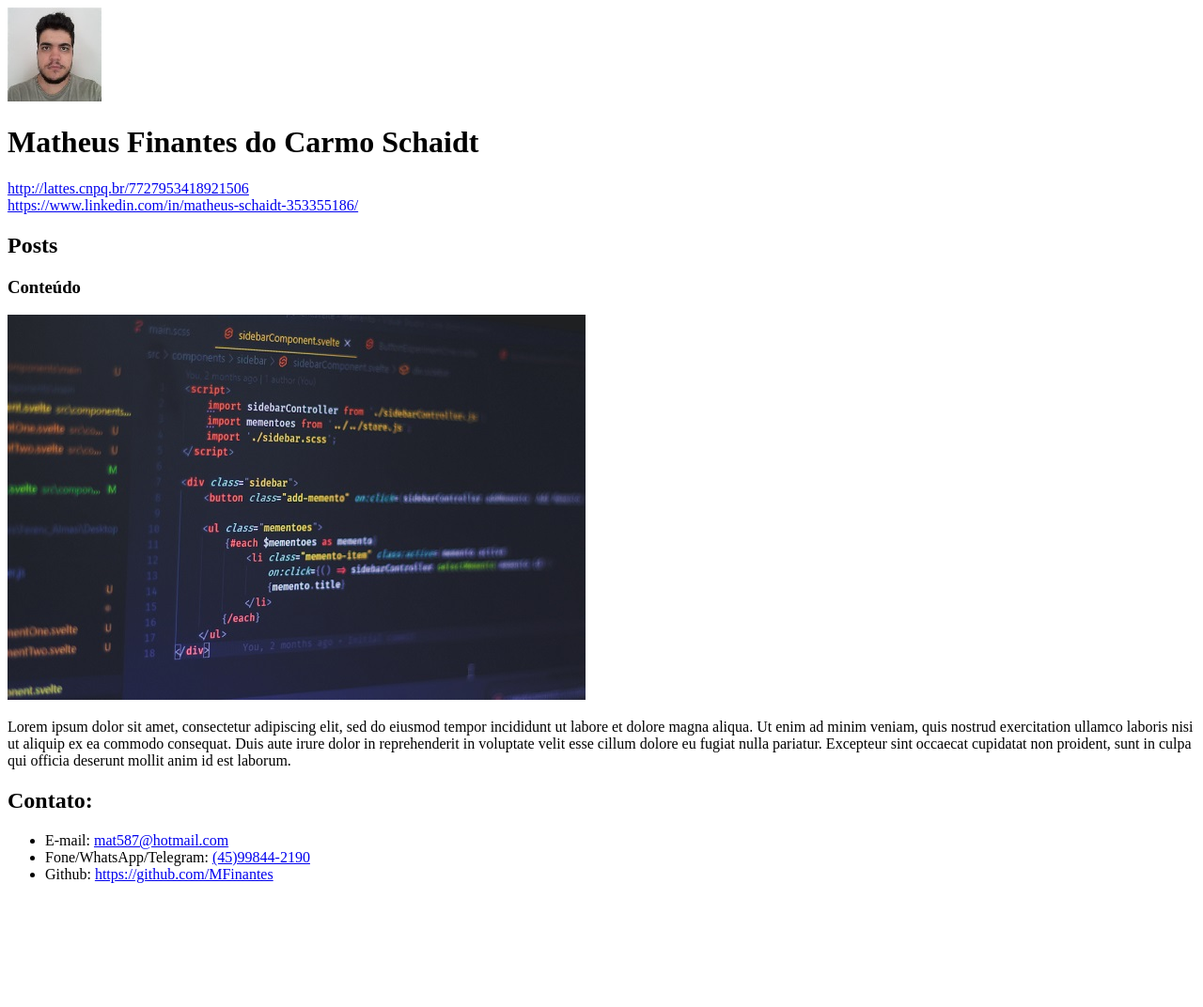
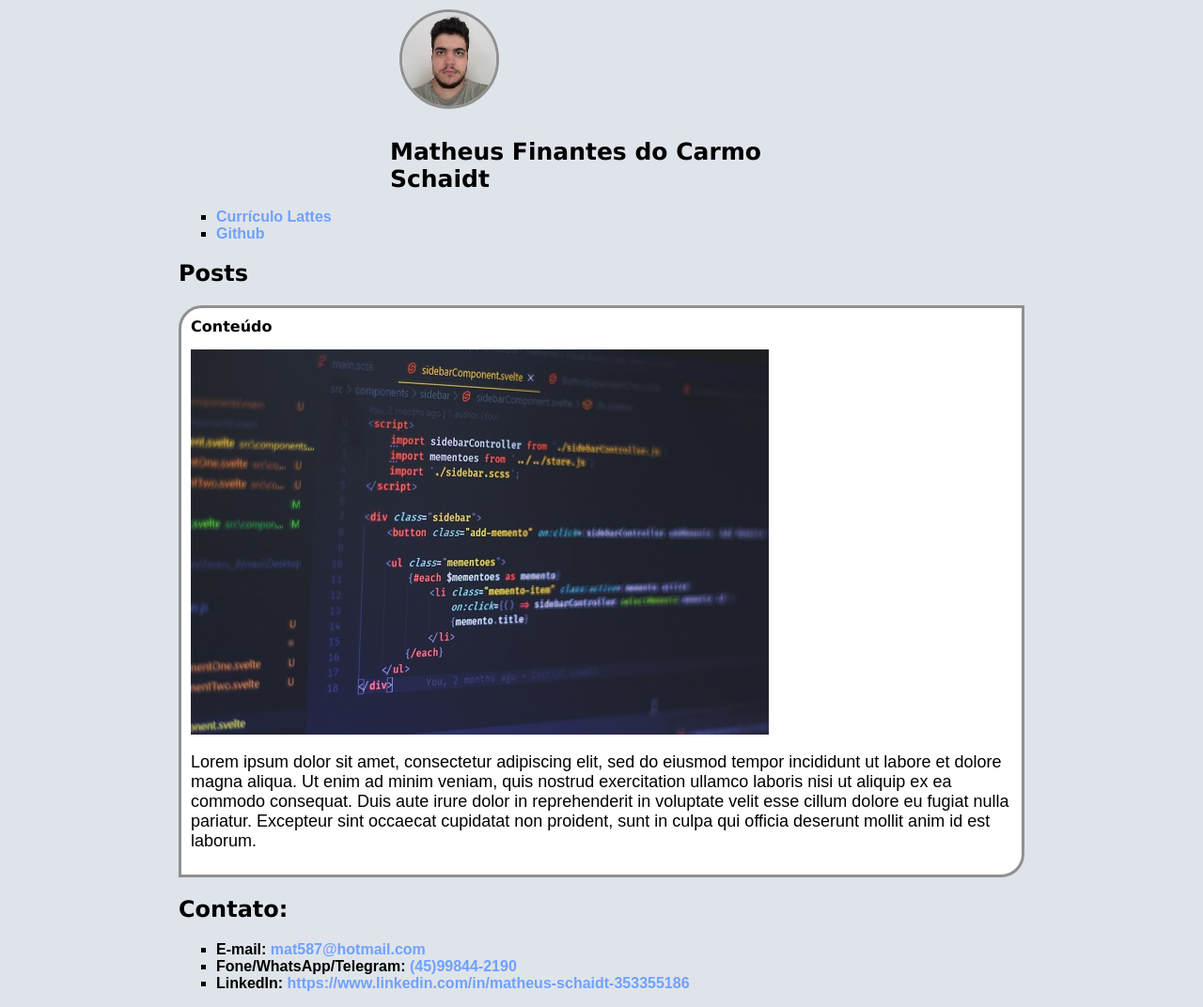
Before and after one commit to MFinantes/Repositorio-Bootcamp-DIO, a plain HTML site: page Outros Projetos/Site Pessoal/Sitepessoal.html in a window 1280 px wide. Shown: the whole page at 94% size. Before the commit the page ends 956 px from the top, so only its background shows below. Drawn offline with Linux system fonts and the light colour scheme.

Commit message:
adição de elementos estéticos e melhor layout

```diff
--- a/Outros Projetos/Site Pessoal/Sitepessoal.html
+++ b/Outros Projetos/Site Pessoal/Sitepessoal.html
@@ -3,37 +3,35 @@
 <html>
 <head>
 	<meta charset="utf-8">
-	<title>
-
-	</title>
-
+	<title>Matheus Finantes do Carmo Schaidt</title>
+	<link rel="stylesheet" href="style.css">
 </head>
 <body>
-	<header>
-		<img src="retratomatheus.gif" alt="Foto de Matheus">
-		<h1>Matheus Finantes do Carmo Schaidt</h1>
+	<header class="cabecalho">
+		<img src="retratomatheus.gif" alt="Foto de Matheus" class="photo">
+		<h1 id="title">Matheus Finantes do Carmo Schaidt</h1>
 	</header>
-
-	<a href="http://lattes.cnpq.br/7727953418921506" target="_blank">http://lattes.cnpq.br/7727953418921506</a><br>
-	<a href="https://www.linkedin.com/in/matheus-schaidt-353355186/" target="_blank">https://www.linkedin.com/in/matheus-schaidt-353355186/</a>
+	<ul>
+	<li><a href="http://lattes.cnpq.br/7727953418921506" target="_blank">Currículo Lattes</a></li>
+	<li><a href="https://github.com/MFinantes" target="_blank">Github</a></li></ul>
 	<section>
 		<header>
-			<h2>Posts</h2>
+			<h2 class="subtitle">Posts</h2>
 		</header>
-		<article>
+		<article class="post">
 			<header>
-				<h3>Conteúdo</h3>
-				<img src="programar.jpg" alt="Foto-Programar">
-				<p>Lorem ipsum dolor sit amet, consectetur adipiscing elit, sed do eiusmod tempor incididunt ut labore et dolore magna aliqua. Ut enim ad minim veniam, quis nostrud exercitation ullamco laboris nisi ut aliquip ex ea commodo consequat. Duis aute irure dolor in reprehenderit in voluptate velit esse cillum dolore eu fugiat nulla pariatur. Excepteur sint occaecat cupidatat non proident, sunt in culpa qui officia deserunt mollit anim id est laborum.</p>
+				<h3 class="posttitle">Conteúdo</h3>
+				<img src="programar.jpg" alt="Foto-Programar" class="postimage">
+				<p class="postcontent">Lorem ipsum dolor sit amet, consectetur adipiscing elit, sed do eiusmod tempor incididunt ut labore et dolore magna aliqua. Ut enim ad minim veniam, quis nostrud exercitation ullamco laboris nisi ut aliquip ex ea commodo consequat. Duis aute irure dolor in reprehenderit in voluptate velit esse cillum dolore eu fugiat nulla pariatur. Excepteur sint occaecat cupidatat non proident, sunt in culpa qui officia deserunt mollit anim id est laborum.</p>
 			</header>
 		</article>
 	</section>
 	<footer>
-		<h2>Contato:</h2>
-		<ul>
+		<h2 class="rodape">Contato:</h2>
+		<ul class="linkscontato">
 			<li>E-mail: <a href="mailto:mat587@hotmail.com" target="_blank">mat587@hotmail.com</a></li>
 			<li>Fone/WhatsApp/Telegram: <a href="tell:+5545998442190" target="_blank">(45)99844-2190</a></li>
-			<li>Github: <a href="https://github.com/MFinantes" target="_blank">https://github.com/MFinantes</a></li>
+			<li>LinkedIn: <a href="https://www.linkedin.com/in/matheus-schaidt-353355186/" target="_blank">https://www.linkedin.com/in/matheus-schaidt-353355186</a></li>
 		</ul>
 	</footer>
 </body>
--- /dev/null
+++ b/Outros Projetos/Site Pessoal/style.css
@@ -0,0 +1,73 @@
+	body{
+		background: #dfe4ea;
+		max-width: 900px;
+		margin: auto;
+	}
+	.cabecalho {
+		margin: auto;
+		max-width: 50%;
+
+	}
+	.photo {
+		margin-right: auto;
+		margin-left: auto;
+		max-width: 50%;
+		margin: 10px;
+		border-radius: 100px;
+		border: 3px solid #909090;
+
+
+	}
+
+	#title, .subtitle, .posttitle, .rodape {
+		color: black;
+		font-family: verdana;
+	}
+	#title {
+		font-size: 25px;
+
+	}
+
+	a {
+		color:#70a1ff;
+		font-family: arial;
+		font-weight: bold;
+		text-decoration: none;
+	}
+
+	.posttitle {
+		font-size: 16px;
+		margin: 0;
+		margin-bottom: 15px;
+	}
+	.post{
+		background: #FFF;
+		padding: 10px;
+		border: 3px solid #909090;
+		border-radius: 25px 0 25px 0;
+		margin-bottom: 15px;
+	}
+	.postcontent {
+		margin: 0;
+		margin-bottom: 15px;
+		font-family: arial;
+		font-size: 18px;
+	}
+	.postimage {
+		margin-bottom: 15px;
+
+	}
+	.rodape {
+
+	}
+	ul {
+		list-style-type: square;
+		font-size: 16px;
+	}
+	.rodape li a {
+		text-decoration: none;
+	}
+	.linkscontato {
+		font-family: arial;
+		font-weight: bold;
+	}
```
